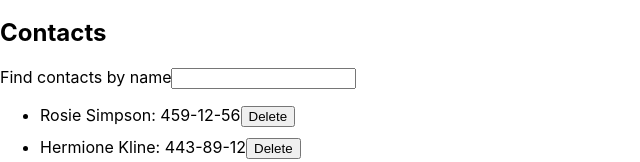
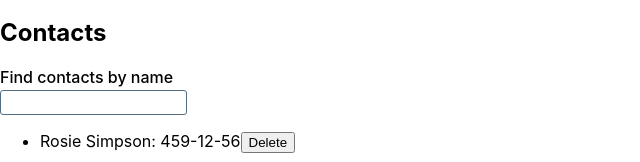
Before and after one commit to 1evanter/goit-react-hw-02-phonebook, a React (Create React App) app: page / in a window 1280 px wide. Shown: the part 231-393 px from the top of the page, without its empty margins (0-640 px from the left). Built offline with nearby package versions, Linux system fonts and the light colour scheme.

Commit message:
Filter styles

```diff
--- a/src/components/Filter/Filter.jsx
+++ b/src/components/Filter/Filter.jsx
@@ -1,8 +1,11 @@
-export const Filter = ({onChange, value}) => {
+import { Input } from "./Filter.styled"
+import { Label } from "components/ContactForm/ContactForm.styled"
+
+export const Filter = ({ onChange, value }) => {
     return (
-        <label>
+        <Label>
             Find contacts by name
-        <input type="text" onChange={onChange} value={value} name="filter"/>
-        </label>
+        <Input type="text" onChange={onChange} value={value} name="filter"/>
+        </Label>
     )
 }
--- a/src/components/Filter/Filter.styled.jsx
+++ b/src/components/Filter/Filter.styled.jsx
@@ -0,0 +1,11 @@
+import styled from "styled-components";
+
+export const Input = styled.input`
+display: flex;
+flex-direction: column;
+margin-top: 3px;
+border: 1px solid #526D82;
+border-radius: 3px;
+outline: none;
+padding: 4px;
+`
```
